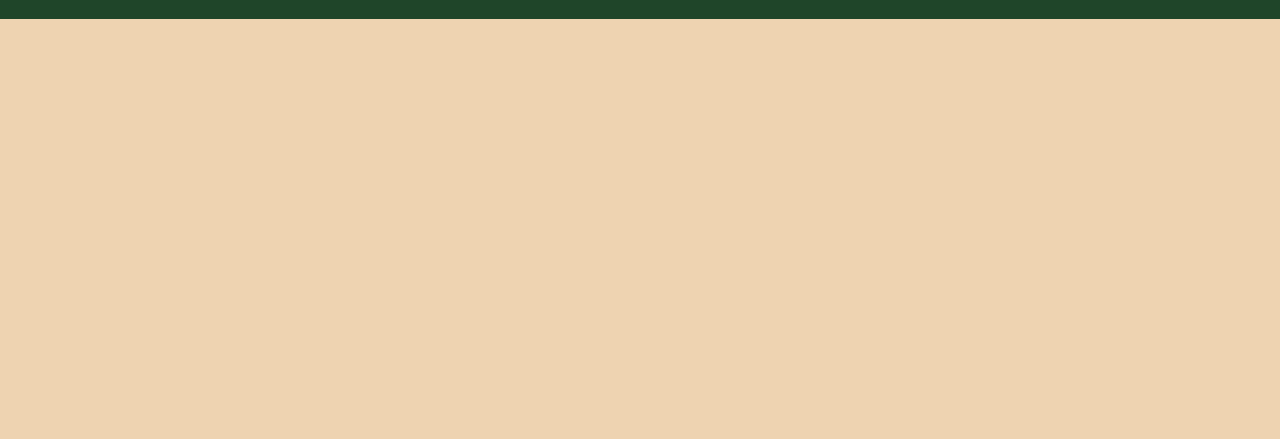
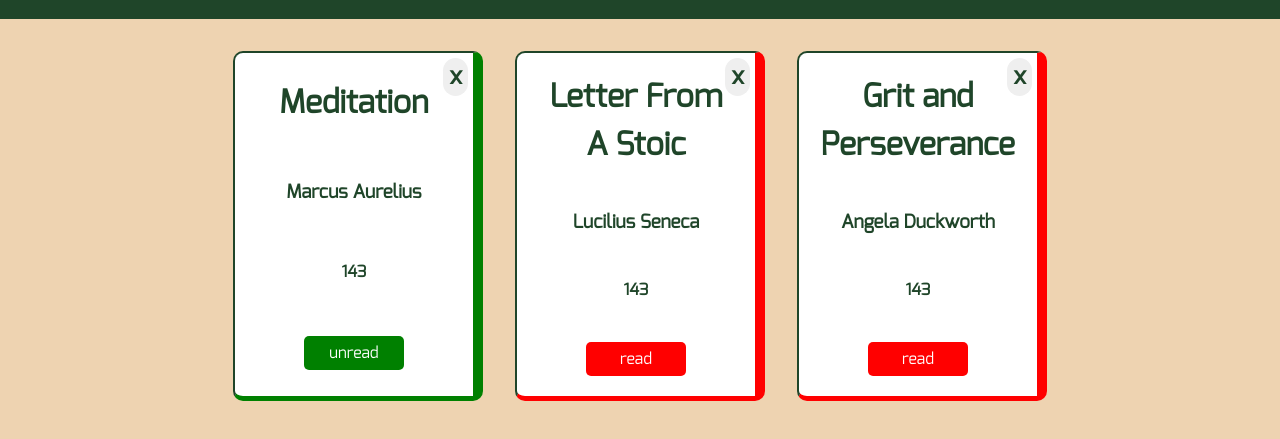
Before and after one commit to danilocasim/library, a plain HTML site: page index.html in a window 1280 px wide. Shown: the part 61-500 px from the top of the page. Drawn offline with Linux system fonts and the light colour scheme.

Commit message:
Fix: button collor when read or unread status

```diff
--- a/index.js
+++ b/index.js
@@ -6,7 +6,21 @@ const closeDialog = document.querySelector(".close");
 const booksContainer = document.querySelector(".books-container");
 const addBook = document.querySelector(".add");
 
-const myLibrary = [];
+const myLibrary = [
+  { title: "Meditation", author: "Marcus Aurelius", pages: 143, isRead: true },
+  {
+    title: "Letter From A Stoic",
+    author: "Lucilius Seneca",
+    pages: 143,
+    isRead: false,
+  },
+  {
+    title: "Grit and Perseverance",
+    author: "Angela Duckworth",
+    pages: 143,
+    isRead: false,
+  },
+];
 
 function Book(title, author, pages, isRead) {
   (this.title = title),
@@ -60,18 +74,22 @@ const fetchBooks = () => {
       if (book.isRead == true) {
         book.isRead = false;
         readBtn.textContent = "read";
+        readBtn.style.background = "red";
       } else {
         book.isRead = true;
         readBtn.textContent = "unread";
+        readBtn.style.background = "green";
       }
       isBookRead(newBook, book.isRead);
       console.log(book.isRead);
     });
 
+    readStatus(readBtn, book.isRead);
+    isBookRead(newBook, book.isRead);
+
     newBook.classList.add("book");
     deleteBtn.classList.add("delete");
     readBtn.classList.add("read-unread-btn");
-    isBookRead(newBook, book.isRead);
 
     newBook.appendChild(title);
     newBook.appendChild(author);
@@ -89,6 +107,16 @@ function isBookRead(book, isRead) {
   } else {
     book.classList.remove("read");
     book.classList.add("not-read");
+  }
+}
+
+function readStatus(readBtn, isRead) {
+  if (isRead == true) {
+    readBtn.classList.remove("unread-btn");
+    readBtn.classList.add("read-btn");
+  } else {
+    readBtn.classList.remove("read-btn");
+    readBtn.classList.add("unread-btn");
   }
 }
 
--- a/styles.css
+++ b/styles.css
@@ -1,3 +1,8 @@
+:root {
+  --green: green;
+  --red: red;
+}
+
 @font-face {
   font-family: "Exo";
   src: url("fonts/exo-regular-webfont.woff2") format("woff2"),
@@ -174,16 +179,13 @@ nav {
 
 .books-container > .book {
   position: relative;
-  display: flex;
-  justify-content: center;
+  display: grid;
+  place-items: center;
+  text-align: center;
   color: #1f4529;
-  gap: 1rem;
-  align-items: center;
-  flex-direction: column;
   background-color: #fff;
   border-radius: 10px;
   height: 350px;
-  text-align: center;
 }
 
 .books-container > .book > .delete {
@@ -196,6 +198,22 @@ nav {
   top: 5px;
   right: 5px;
   cursor: pointer;
+}
+
+.read-unread-btn {
+  width: 100px;
+  padding: 5px 10px;
+  border-radius: 5px;
+  color: #fff;
+  border: none;
+}
+
+.read-btn {
+  background-color: green;
+}
+
+.unread-btn {
+  background-color: red;
 }
 
 .read {
```
